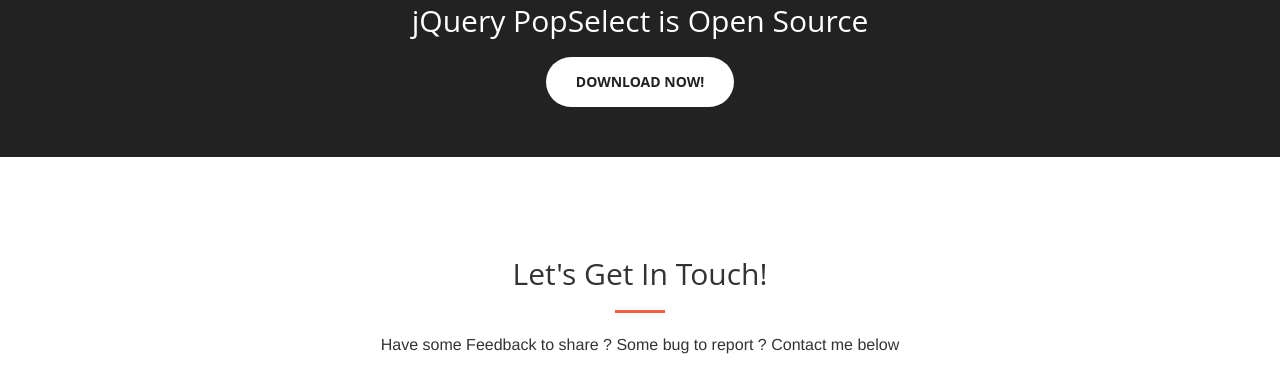
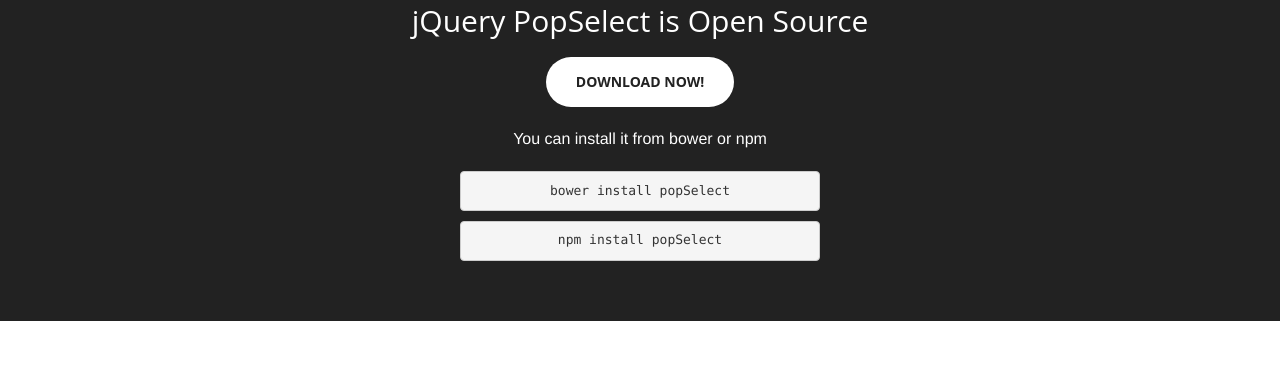
Before and after one commit to kanakiyajay/popSelect, a website: page index.html in a window 1280 px wide. Shown: the part 3700-4085 px from the top of the page. Drawn offline with Linux system fonts and the light colour scheme.

Commit message:
Docs: Update bower and npm

```diff
--- a/bower.json
+++ b/bower.json
@@ -1,5 +1,5 @@
 {
-	"name": "jquey-popselect",
+	"name": "popSelect",
 	"version": "0.1.12",
 	"homepage": "http://jquer.in/popselect",
 	"authors": [
--- a/index.html
+++ b/index.html
@@ -382,6 +382,16 @@
       <div class="call-to-action">
         <h2>jQuery PopSelect is Open Source</h2>
         <a href="https://github.com/kanakiyajay/popSelect/archive/master.zip" class="btn btn-default btn-xl wow tada">Download Now!</a>
+        <p></p>
+        <p>You can install it from bower or npm</p>
+        <div class="row">
+          <div class="col-lg-4">
+          </div>
+          <div class="col-lg-4 div col-xs-12">
+            <pre><code>bower install popSelect</code></pre>
+            <pre><code>npm install popSelect</code></pre>
+          </div>
+        </div>
       </div>
     </div>
   </aside>
```
Also changed, not shown: README.md.
